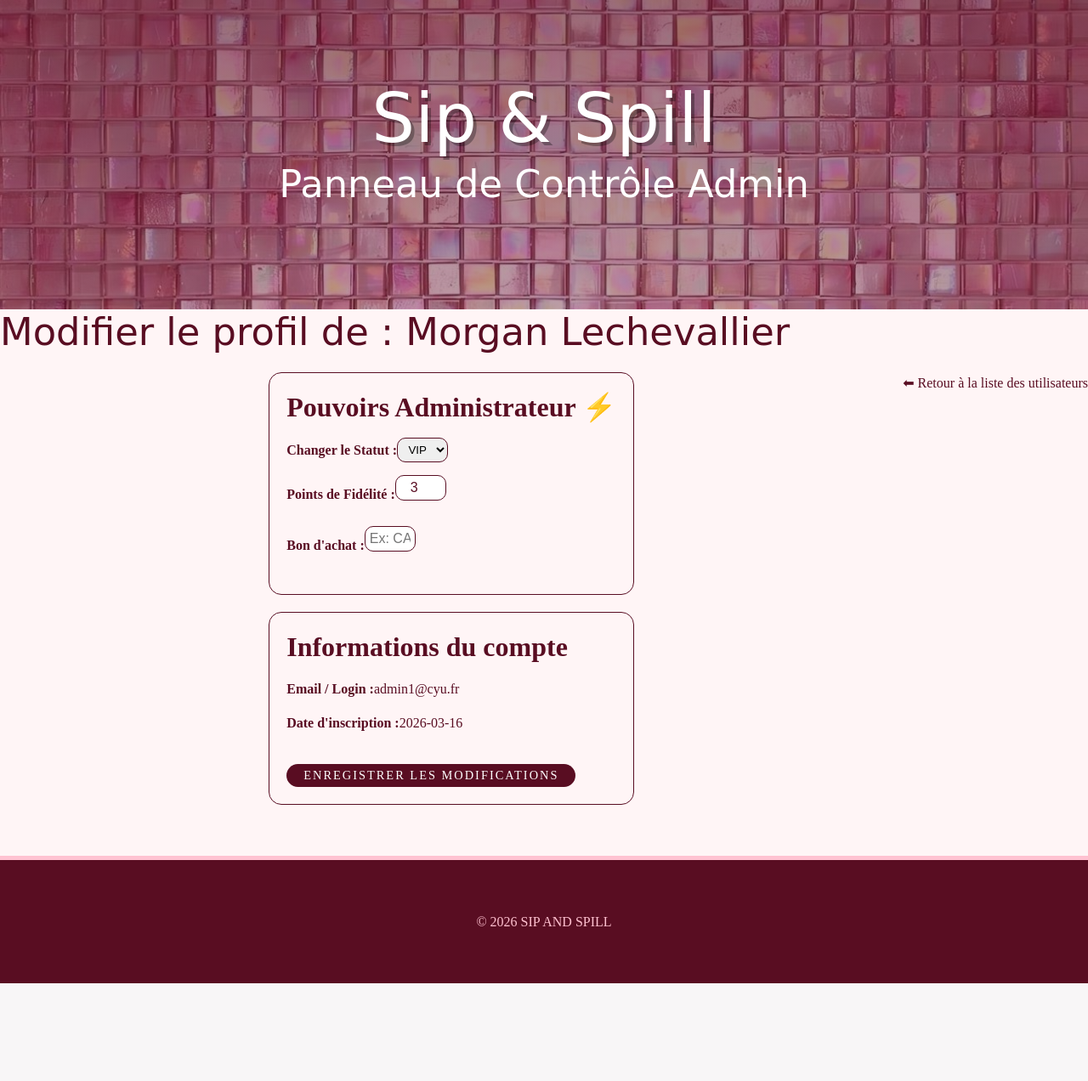
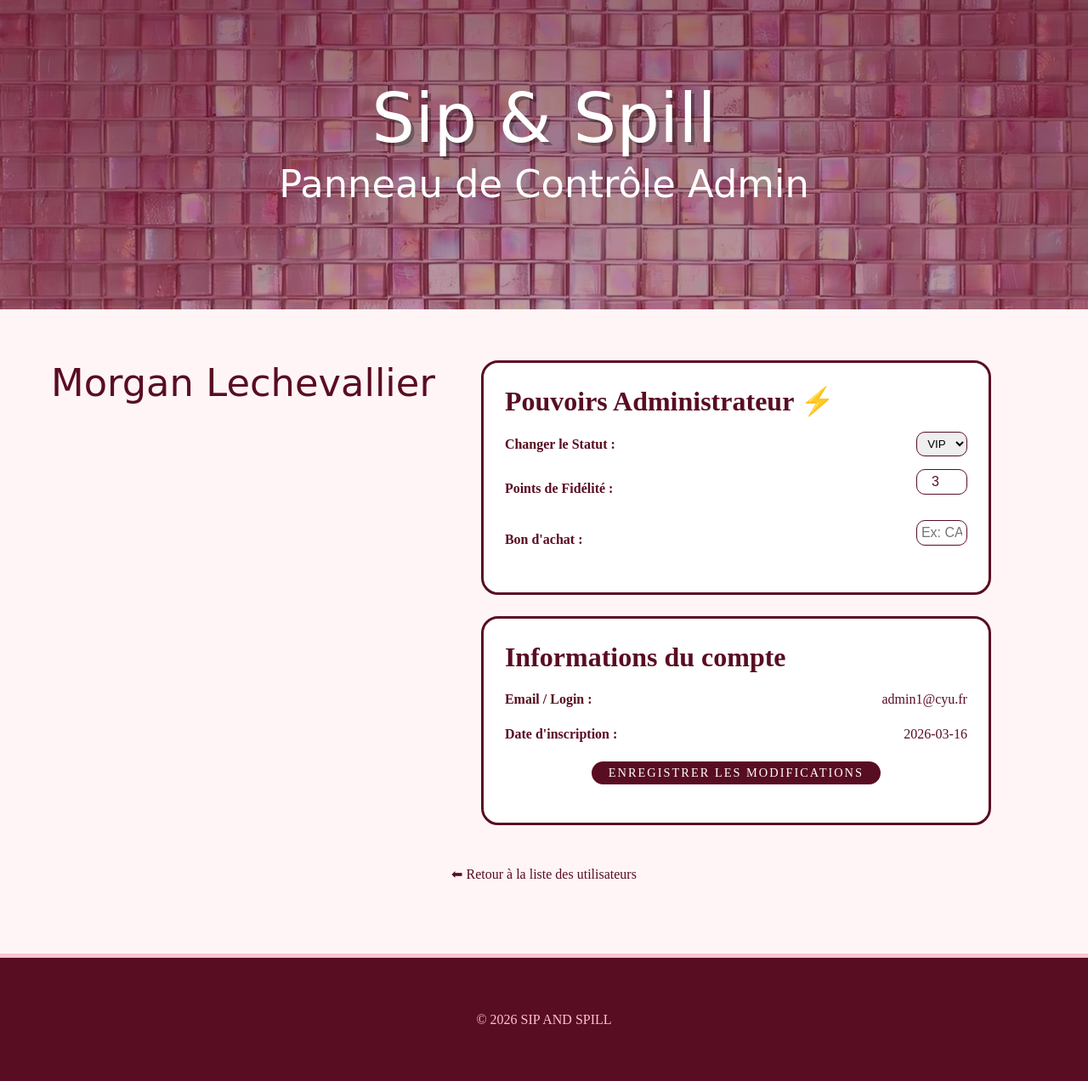
Before and after one commit to s6xtine/MEF1-A-2026, a PHP site: page /MEF1-A-2026/profil_admin.php?id=1 in a window 1280 px wide. Shown: the whole page at 85% size. Before the commit the page ends 1157 px from the top, so only its background shows below. Run offline with PHP 8.4, Linux system fonts and the light colour scheme; the visitor is signed in with stand-in values (Sample User, id 1).

Commit message:
petits dernier cganhemnt

```diff
--- a/profil_admin.php
+++ b/profil_admin.php
@@ -33,7 +33,7 @@ if (!$u) { echo "Utilisateur introuvable"; exit(); }
     </header>
 
     <main class="admin-container">
-        <h2>Modifier le profil de : <?= htmlspecialchars($u['prenom']) . " " . htmlspecialchars($u['nom']) ?></h2>
+        <h2 class="text-center"> <?= htmlspecialchars($u['prenom']) . " " . htmlspecialchars($u['nom']) ?></h2>
 
         <form action="traitement/save_admin_change.php" method="POST" class="form-sans-boite">
             <input type="hidden" name="id" value="<?= $u['id'] ?>">
--- a/style.css
+++ b/style.css
@@ -480,6 +480,10 @@ main > section { width: 100%; }
     font-size: 1.5rem;
     background-color: var(--red-gossip);
     border: 4px solid #720e13;
+}
+
+.main-livreur .btn-large {
+    margin: 10px 8px !important; /* 10px d'espace en haut/bas, 8px à gauche/droite */
 }
 
 #btn-oeil {
@@ -984,3 +988,62 @@ td.desc-plat {
     display: inline-block;
     margin-left: 5px;
 }
+
+
+/* ==========================================================================
+   PANNEAU ADMIN ET GESTION DES COMMANDES - FIX LARGEUR
+   ========================================================================== */
+
+/* 1. On redonne une grande largeur par défaut à l'admin-container */
+.admin-container {
+    margin: 40px auto !important;
+    max-width: 1200px; /* Augmenté à 1200px pour que les tableaux respirent ! */
+    width: 95%;
+    padding: 20px;
+}
+
+/* 2. Le titre Nom Prénom reste bien au centre */
+.admin-container h2 {
+    text-align: center !important;
+    margin-bottom: 40px !important;
+}
+
+/* 3. C'est UNIQUEMENT le formulaire de modification de compte qu'on restreint à 600px */
+.admin-container form.form-sans-boite {
+    max-width: 600px;
+    margin: 0 auto !important; /* Centre le formulaire au milieu des 1200px */
+    width: 100% !important;
+}
+
+/* 4. Style et espacement des deux blocs d'infos (Formulaire Admin) */
+.admin-container .info-item {
+    background-color: var(--white);
+    border: 3px solid var(--bordeaux-chic);
+    border-radius: 20px;
+    padding: 25px;
+    margin-bottom: 25px !important;
+    width: 100%;
+    box-sizing: border-box;
+}
+
+/* 5. Alignement des lignes à l'intérieur du formulaire */
+.admin-container .info-item p {
+    display: flex;
+    justify-content: space-between;
+    align-items: center;
+}
+
+/* 6. Pour la page commandes.php : on force les tableaux à prendre 100% de la largeur disponible */
+.admin-container table {
+    width: 100% !important;
+    margin-bottom: 30px;
+    border-collapse: collapse;
+}
+
+/* 7. Centrage du bouton enregistrer et du lien de retour */
+.admin-container .btn-small,
+.admin-container .link-back {
+    display: block !important;
+    margin: 20px auto !important;
+    text-align: center !important;
+}
```
Also changed, not shown: commandes.php (+13 -11 lines), livraison.php (+7 -3 lines).
